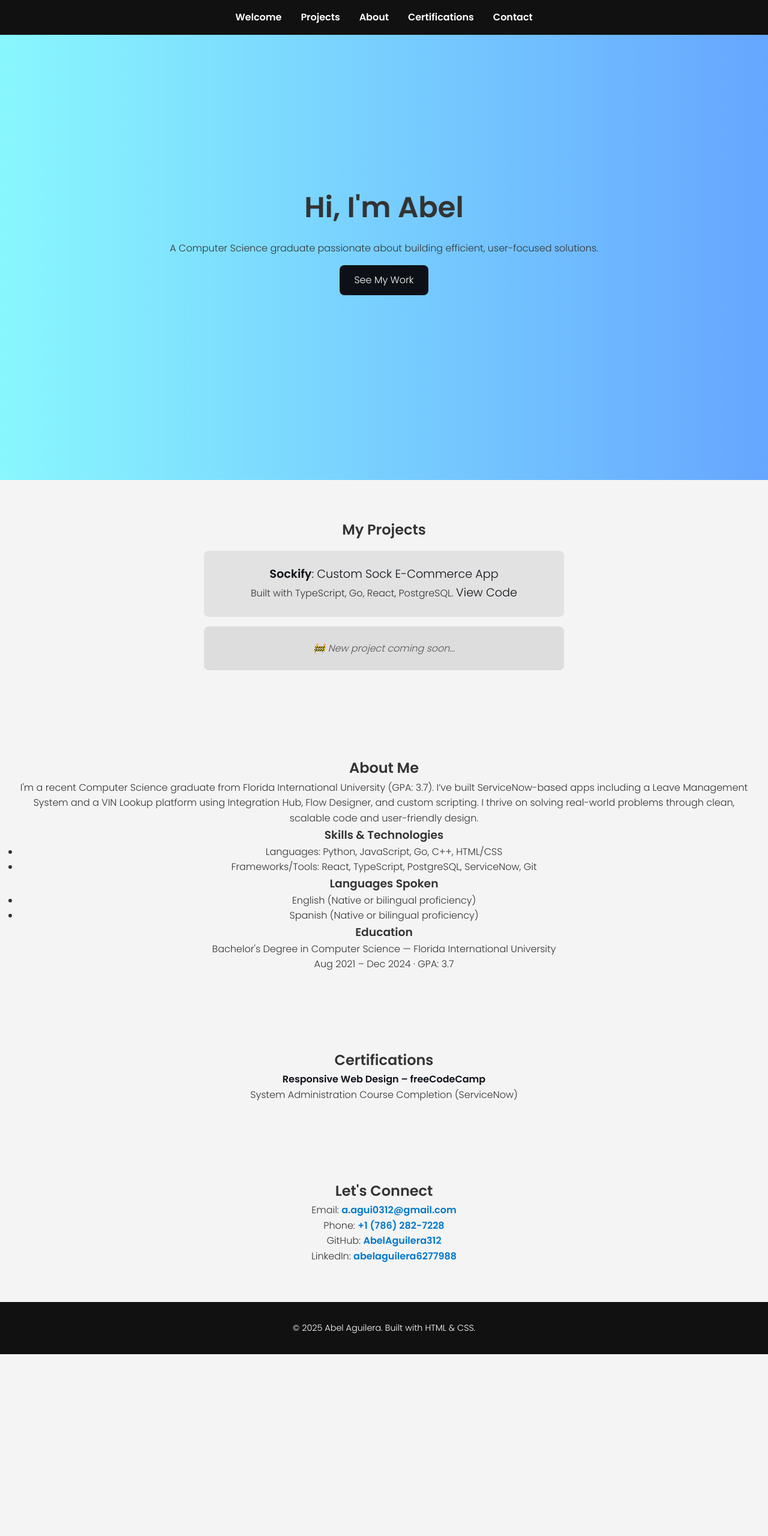
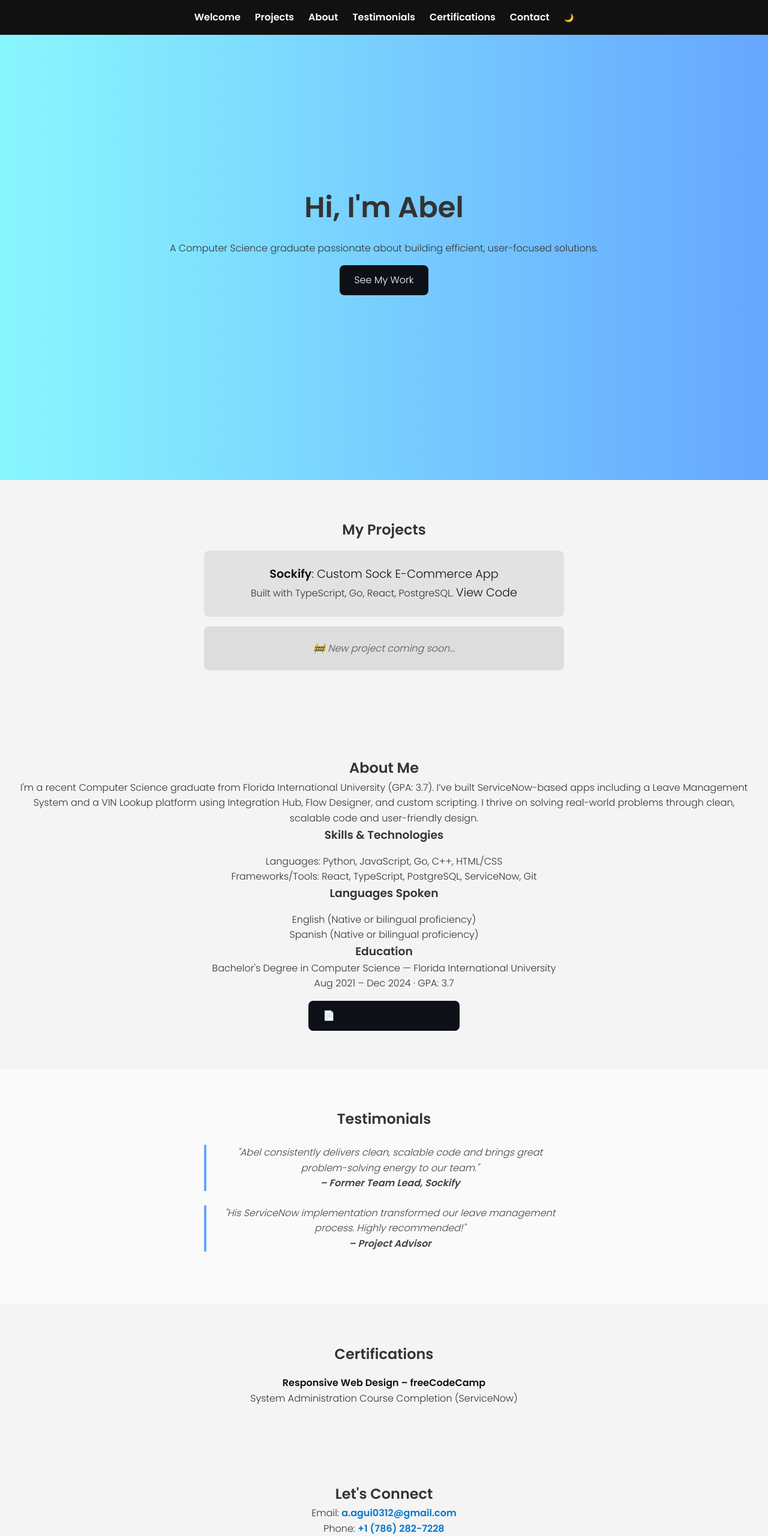
Before and after one commit to AbelAguilera312/portfolio-website, a plain HTML site: page index.html in a window 1280 px wide. Shown: the top 2560 px of the page at 60% size. Before the commit the page ends 2257 px from the top, so only its background shows below. Drawn offline with Linux system fonts and the light colour scheme.

Commit message:
Added resume download, testimonials, and dark mode toggle

```diff
--- a/index.html
+++ b/index.html
@@ -16,8 +16,10 @@
       <li><a href="#welcome-section">Welcome</a></li>
       <li><a href="#projects">Projects</a></li>
       <li><a href="#about">About</a></li>
+      <li><a href="#testimonials">Testimonials</a></li>
       <li><a href="#certifications">Certifications</a></li>
       <li><a href="#contact">Contact</a></li>
+      <li><button id="darkModeToggle">🌙</button></li>
     </ul>
   </nav>
 
@@ -75,6 +77,22 @@
       Bachelor's Degree in Computer Science — Florida International University<br>
       Aug 2021 – Dec 2024 · GPA: 3.7
     </p>
+    <a class="cta-button" href="abel_resume.pdf" download>📄 Download My Resume</a>
+  </section>
+
+  <!-- Testimonials Section -->
+  <section id="testimonials">
+    <h2>Testimonials</h2>
+    <div class="testimonial">
+      <p>"Abel consistently delivers clean, scalable code and brings great problem-solving energy to our team."
+        <br><strong>– Former Team Lead, Sockify</strong>
+      </p>
+    </div>
+    <div class="testimonial">
+      <p>"His ServiceNow implementation transformed our leave management process. Highly recommended!"
+        <br><strong>– Project Advisor</strong>
+      </p>
+    </div>
   </section>
 
   <!-- Certifications Section -->
@@ -104,6 +122,14 @@
   <footer>
     <p>© 2025 Abel Aguilera. Built with HTML & CSS.</p>
   </footer>
+
+  <!-- Dark Mode Script -->
+  <script>
+    const toggle = document.getElementById('darkModeToggle');
+    toggle.addEventListener('click', () => {
+      document.body.classList.toggle('dark-mode');
+    });
+  </script>
 </body>
 
 </html>
--- a/styles.css
+++ b/styles.css
@@ -25,16 +25,27 @@ body {
   display: flex;
   justify-content: center;
   list-style: none;
+  flex-wrap: wrap;
+  gap: 0.5rem;
 }
 
 #navbar li {
-  margin: 0 1rem;
+  margin: 0 0.5rem;
 }
 
-#navbar a {
+#navbar a,
+#darkModeToggle {
   color: white;
+  background: none;
+  border: none;
+  font-weight: bold;
+  cursor: pointer;
   text-decoration: none;
-  font-weight: bold;
+}
+
+section {
+  padding: 4rem 2rem;
+  text-align: center;
 }
 
 #welcome-section {
@@ -51,11 +62,6 @@ body {
 #welcome-section h1 {
   font-size: 3rem;
   margin-bottom: 1rem;
-}
-
-section {
-  padding: 4rem 2rem;
-  text-align: center;
 }
 
 .project-tile {
@@ -84,12 +90,15 @@ section {
   font-style: italic;
 }
 
-#certifications ul {
+#certifications ul,
+#about ul {
   list-style: none;
   padding: 0;
+  margin-top: 1rem;
 }
 
-#certifications a {
+#certifications a,
+#about a {
   color: #0d1117;
   font-weight: bold;
   text-decoration: none;
@@ -141,6 +150,43 @@ footer {
   font-size: 0.9rem;
 }
 
+#testimonials {
+  background-color: #fafafa;
+}
+
+.testimonial {
+  max-width: 600px;
+  margin: 1.5rem auto;
+  font-style: italic;
+  color: #444;
+  border-left: 4px solid #66a6ff;
+  padding-left: 1rem;
+}
+
+/* 🌙 Dark Mode Styles */
+.dark-mode {
+  background-color: #0d1117;
+  color: #f5f5f5;
+}
+
+.dark-mode a {
+  color: #66a6ff;
+}
+
+.dark-mode #navbar {
+  background-color: #222;
+}
+
+.dark-mode .project-tile {
+  background-color: #1e1e1e;
+  color: white;
+}
+
+.dark-mode footer {
+  background-color: #222;
+  color: #aaa;
+}
+
 @media (max-width: 600px) {
   #navbar ul {
     flex-direction: column;
```
